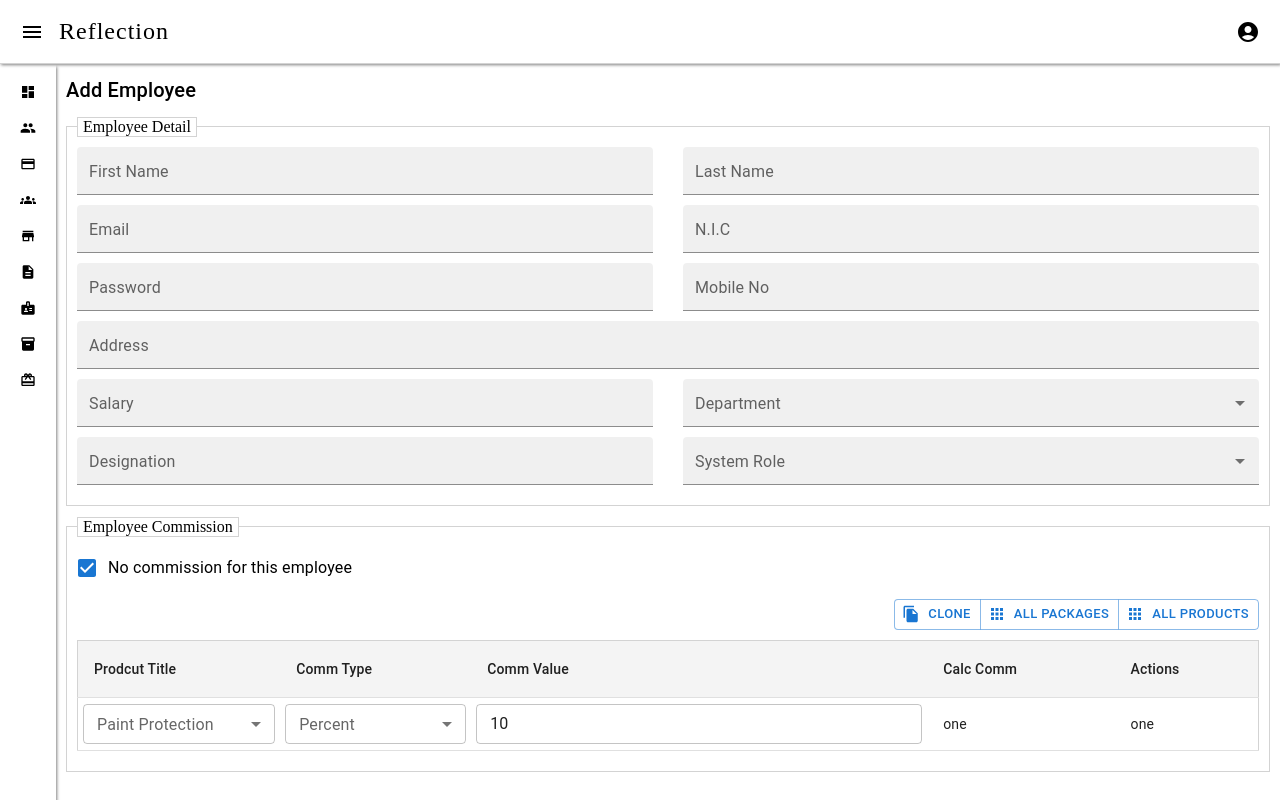
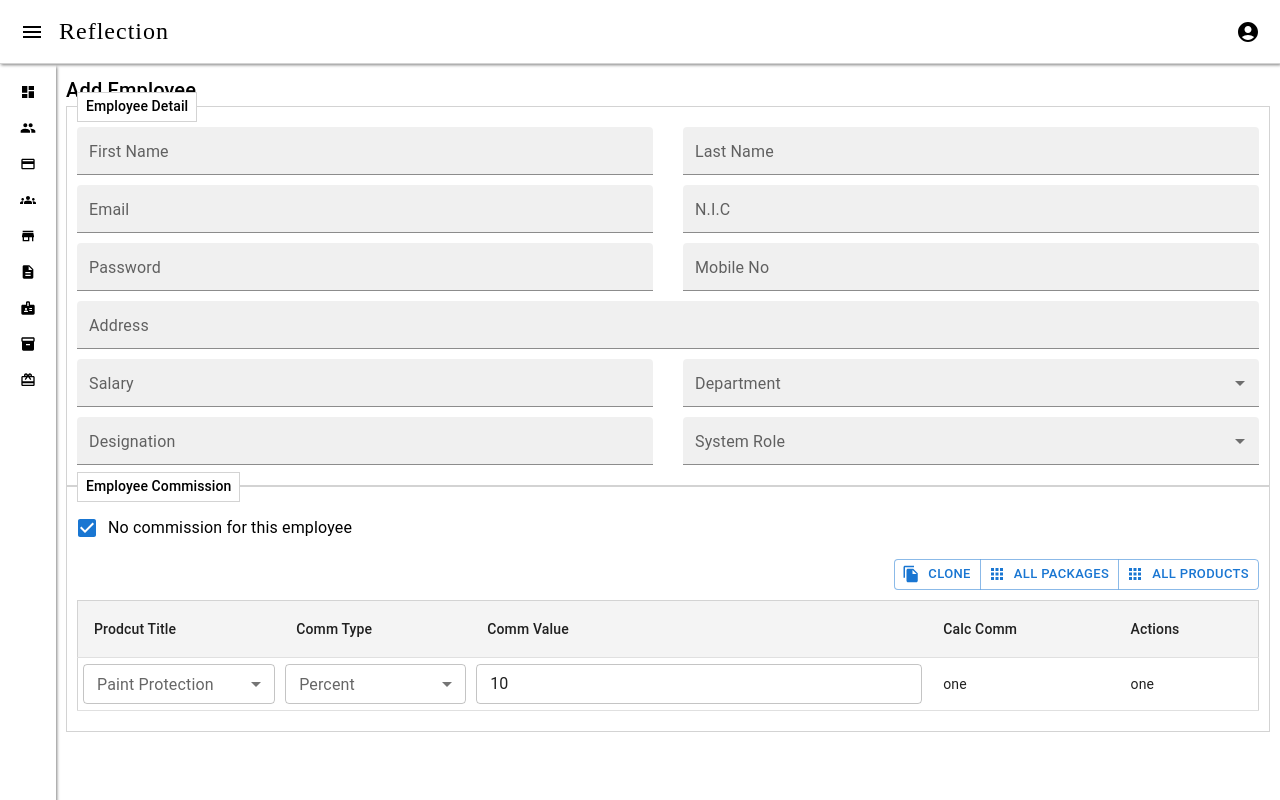
Before and after one commit to QAISER-HUSSAIN-01/reflection-nextjs, a Next.js app: page /employees/add in a window 1280 px wide. Built offline with nearby package versions, Linux system fonts and the light colour scheme.

Commit message:
form changes

```diff
--- a/pages/employees/add.jsx
+++ b/pages/employees/add.jsx
@@ -1,7 +1,7 @@
 import React from 'react';
 import Heading from '../../src/components/Heading';
 import styles from '../../styles/Employees.module.css';
-import { Box, Button, ButtonGroup, Checkbox, FormControlLabel, MenuItem, styled, Table, TableBody, TableCell, TableContainer, TableHead, TableRow, TextField } from '@mui/material';
+import { Box, Button, ButtonGroup, Checkbox, FormControlLabel, MenuItem, styled, Table, TableBody, TableCell, TableContainer, TableHead, TableRow, TextField, Typography } from '@mui/material';
 import { MdFileCopy, MdApps } from 'react-icons/md'
 import useScreen from '../../src/hooks/screen';
 
@@ -11,7 +11,7 @@ const [screenWidth,fixedWidth] = useScreen();
     <div className={styles.formContainer}>
       <Heading heading={'Add Employee'} />
       <Box component={'form'}>
-        <Detail className={styles.detail}>
+        <Detail className={styles.detail} variant="subtitle2">
           <InputGroup>
             <TextField id="filled-basic" label="First Name" variant="filled" fullWidth size='small' />
             <TextField id="filled-basic" label="Last Name" variant="filled" fullWidth size='small' />
@@ -43,7 +43,7 @@ const [screenWidth,fixedWidth] = useScreen();
           </InputGroup>
         </Detail>
 
-        <Commission className={styles.commission}>
+        <Commission className={styles.commission} variant="subtitle2">
           <FormControlLabel control={<Checkbox defaultChecked />} label="No commission for this employee" />
           <Box sx={{ display: 'flex', justifyContent: 'end' }}>
             <ButtonGroup size='small' fullWidth={screenWidth < 600 ? true : fixedWidth < 600 ? true:false} orientation={ screenWidth < 600 ? 'vertical' : fixedWidth < 600 ? 'vertical':'horizontal'}>
@@ -95,7 +95,7 @@ const [screenWidth,fixedWidth] = useScreen();
   )
 }
 
-const Detail = styled(Box)(({ theme }) => ({
+const Detail = styled(Typography)(({ theme }) => ({
   display: 'flex',
   flexDirection: 'column',
   gap: '10px'
@@ -110,6 +110,6 @@ const InputGroup = styled(Box)(({ theme }) => ({
   }
 }));
 
-const Commission = styled(Box)(({ theme }) => ({}));
+const Commission = styled(Typography)(({ theme }) => ({}));
 
 export default AddEmployee;
--- a/styles/Employees.module.css
+++ b/styles/Employees.module.css
@@ -32,10 +32,10 @@
 .detail::after {
     content: "Employee Detail";
     position: absolute;
-    top: -10px;
+    top: -15px;
     left: 10px;
     background-color: white;
-    padding: 0 5px;
+    padding: 3px 8px;
     border: 1px solid lightgrey;
 }
 
@@ -43,10 +43,10 @@
 .commission::after {
     content: "Employee Commission";
     position: absolute;
-    top: -10px;
+    top: -15px;
     left: 10px;
     background-color: white;
-    padding: 0 5px;
+    padding: 3px 8px;
     border: 1px solid lightgrey;
 }
 
```
